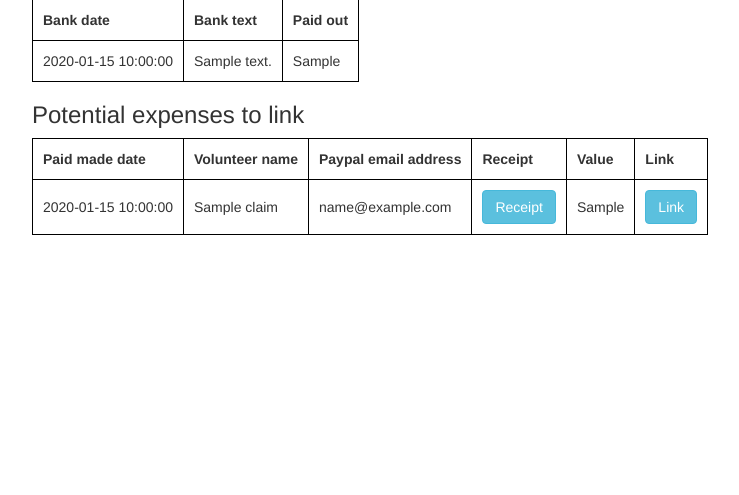
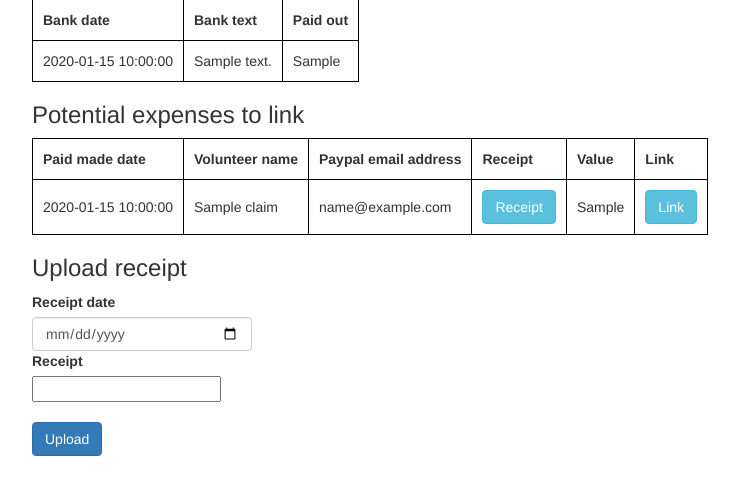
Before and after one commit to gbaman/NI-Jam-Information-System, a Python web app: template ni_jam_information_system/templates/trustee/ledger_upload_link.html in a window 1280 px wide. Shown: the part 194-689 px from the top of the page, without its empty margins (38-777 px from the left). Run offline with Jinja, Linux system fonts and the light colour scheme; the template is opened without the code that fills it: most values are stand-ins (such as "Sample title", 1, 10 or a date in 2020); form fields are guessed from the names that the template uses; some libraries are stand-ins or nearby versions.

Commit message:
Add more to upload receipt section

```diff
--- a/ni_jam_information_system/routes/trustee_routes.py
+++ b/ni_jam_information_system/routes/trustee_routes.py
@@ -72,10 +72,12 @@ def expenses_list():
     return render_template("trustee/expenses_list.html", expenses=expenses)
 
 
-@trustee_routes.route("/finance/ledger_upload_link/<transaction_id>")
+@trustee_routes.route("/finance/ledger_upload_link/<transaction_id>", methods=['GET', 'POST'])
 @trustee_required
 def ledger_upload_link(transaction_id):
     form = forms.AddTransactionReceiptForm(request.form)
+    if request.method == 'POST' and form.validate():
+        pass
 
     trustees = database.get_all_trustees()
     transactions = google_sheets.get_transaction_table(trustees)
--- a/ni_jam_information_system/templates/trustee/ledger.html
+++ b/ni_jam_information_system/templates/trustee/ledger.html
@@ -29,7 +29,7 @@
             {% if t.receipt_url %}
                 <td><a href="{{ t.receipt_url }}" target="_blank" class="btn btn-info" role="button">Receipt</a><br></td>
             {% else %}
-                <td><a href="ledger_upload_link/{{ t.transaction_id }}" target="_blank" class="btn btn-warning" role="button">Upload</a><br></td>
+                <td><a href="ledger_upload_link/{{ t.transaction_id }}" target="_blank" class="btn btn-warning" role="button">Link/Upload</a><br></td>
             {% endif %}
             <td bgcolor="#e0e0e0">{{ t.paid_out_symbol }}</td>
             <td bgcolor="#e0e0e0">{{ t.paid_in_symbol }}</td>
--- a/ni_jam_information_system/templates/trustee/ledger_upload_link.html
+++ b/ni_jam_information_system/templates/trustee/ledger_upload_link.html
@@ -40,6 +40,13 @@
     </table>
 {% endif %}
 
-
+<h3>Upload receipt</h3>
+    <form method=post style="max-width: 220px">
+  <dl>
+      {{ render_field(form.receipt_date, class="form-control") }}
+      {{ render_field(form.receipt) }}
+  </dl>
+  <p><input class="btn btn-primary" type=submit value="Upload">
+</form>
 
 {% endblock %}
```
Also changed, not shown: ni_jam_information_system/google_sheets.py (+17 -2 lines).
